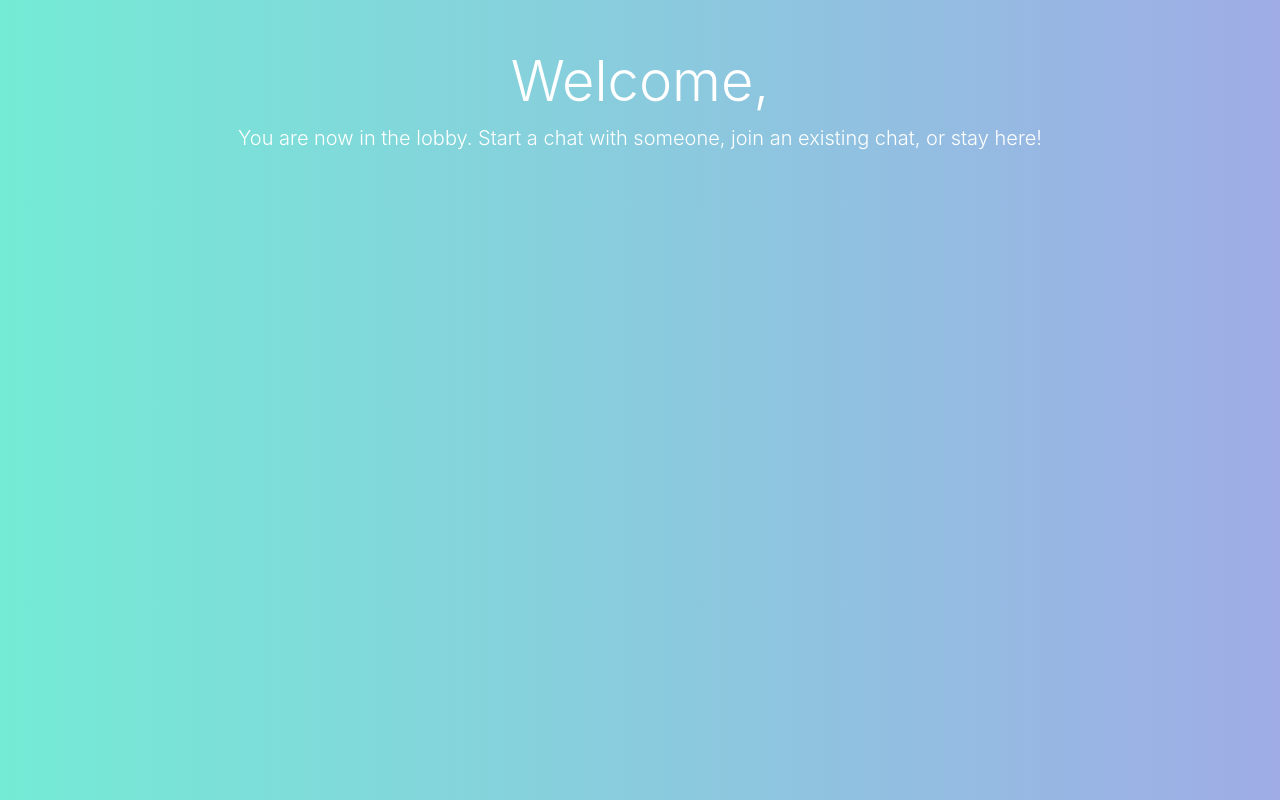
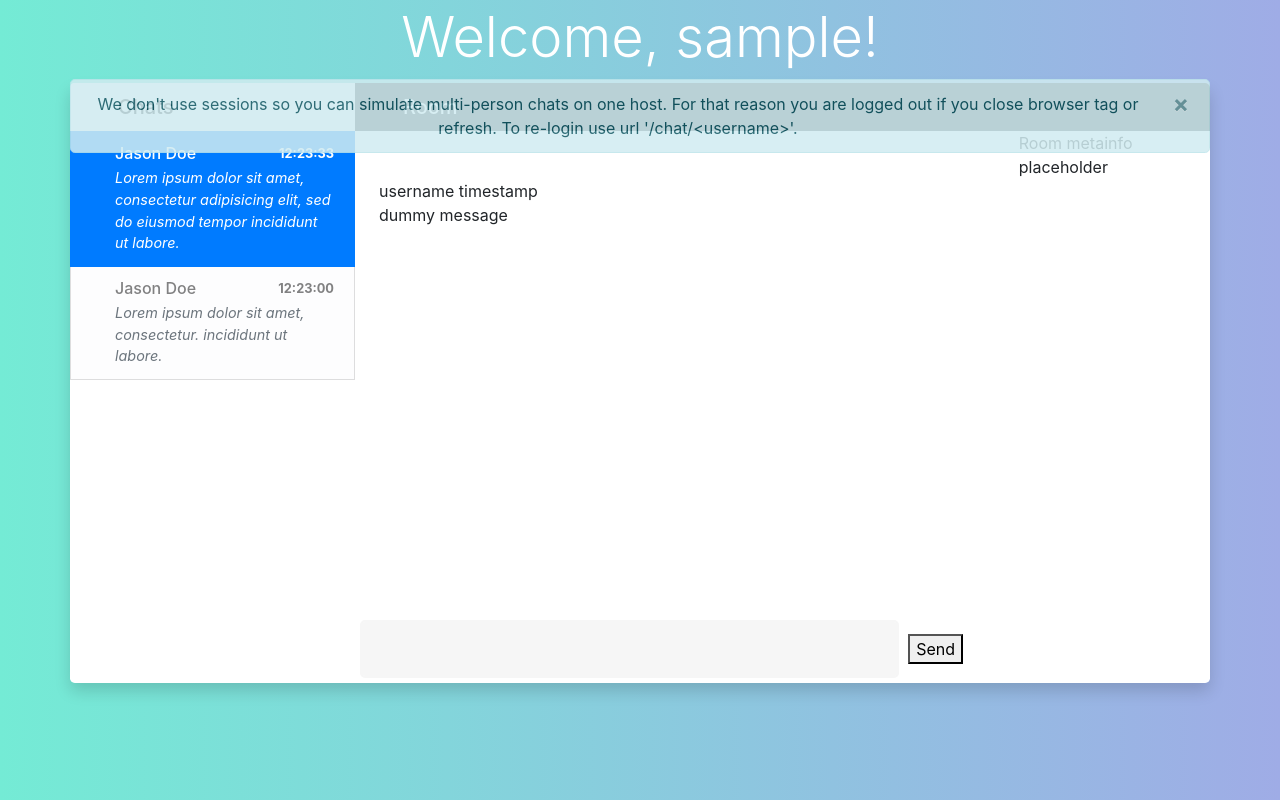
Before and after one commit to hl2638/flask-socket-chat, a Flask app: template templates/chat.html in a window 1280 px wide. Run offline with Flask 2, Linux system fonts and the light colour scheme; the template is opened without the code that fills it: most values are stand-ins (such as "Sample title", 1, 10 or a date in 2020); some libraries are stand-ins or nearby versions.

Commit message:
chat room layout half done

```diff
--- a/server.py
+++ b/server.py
@@ -2,13 +2,34 @@
 # https://www.youtube.com/watch?v=RdSrkkrj3l4&t=565s
 from flask import Flask, render_template, request, redirect, url_for, jsonify
 from flask_socketio import SocketIO, send, emit, join_room, leave_room
-import time, datetime
-import json
+import time, datetime, json, threading
 
 app = Flask(__name__)
 app.config['SECRET_KEY'] = 'mysecret'
 socketio = SocketIO(app, cors_allowed_origins="*")
 list_users = []
+
+started_broadcast = False
+
+# TODO: broadcast available peers and chats to lobby
+
+
+# broadcast to welcome page list of active users
+def welcome_broadcast():
+    while True:
+        time.sleep(0.5)
+        print('emitting activeUsers')
+        socketio.emit('activeUsers', [{'username': username} for username in list_users], room='Welcome')
+
+
+def start_welcome_broadcast():
+    global started_broadcast
+    if started_broadcast:
+        return
+    else:
+        print("starting broadcast to welcome page")
+        started_broadcast = True
+        socketio.start_background_task(target=welcome_broadcast)
 
 
 @socketio.on('message')
@@ -16,12 +37,12 @@ def handleMessage(msg):
     print("Message: ", msg)
     send(msg, broadcast=True)
 
-
-@socketio.on('activeUsers')
-def handleActiveUsers():
-    print('Received active users request.')
-    print('Active userlist: ', list_users)
-    emit('activeUsers', [{'username': username} for username in list_users])
+#
+# @socketio.on('activeUsers')
+# def handleActiveUsers():
+#     print('Received active users request.')
+#     print('Active userlist: ', list_users)
+#     emit('activeUsers', [{'username': username} for username in list_users])
 
 
 @socketio.on('login')
@@ -35,8 +56,13 @@ def handleLogin(data):
 def handleJoin(data):
     username, room = data['username'], data['room']
     join_room(room)
-    emit('joinMessage', {'timestamp': data['timestamp'], 'message': "Welcome %s." % username, 'room': room}, room=room)
-    print("%s has joined %s" % (username, room))
+    if room == 'Welcome':
+        print("Someone has visited the homepage.")
+        start_welcome_broadcast()
+    else:
+        emit('systemMessage', {'timestamp': data['timestamp'], 'message': "Welcome %s." % username, 'room': room},
+             room=room)
+        print("%s has joined %s" % (username, room))
 
 
 # ================================= ABOVE IS SOCKET IO.
@@ -46,6 +72,7 @@ def handleJoin(data):
 @app.route('/template')
 def template():
     return render_template('template.html')
+
 
 @app.route('/')
 @app.route('/index.html')
--- a/static/chat.js
+++ b/static/chat.js
@@ -1,14 +1,17 @@
 //TODO: send message in a specific room. Leave chat. Display members in the chat. Display available chats.
+//TODO: send an alert when first entering lobby. (welcome to the lobby, start or join a chat ...)
 $(document).ready(function(){
-        const username = '{{ username }}';
-        $('#welcome').text(`Welcome, ${username}!`);
+    const username = $('#main-header').text();
+    $('#main-header').text(`Welcome, ${username}!`);
     const socket = io.connect(window.location.host);
 
     socket.on('connect', function () {
         socket.emit('join', {username: username, room: 'Lobby', timestamp: get_timestamp()});
     });
 
-        socket.on('joinMessage', function(data){
+    //Case: refreshing page or re-logging in with the same username. Socket reconnects.
+
+    socket.on('systemMessage', function(data){
         console.log(data);
         var msgTemplate = '<div class="message system-message-container"><div class="message message-header">System {{ timestamp }}</div><div class=" message message-text">{{ message }}</div></div>';
         var msgHTML = Mustache.to_html(msgTemplate, data);
@@ -24,12 +27,12 @@
        $('#message-window').append(msgHTML);
     });
 
-        socket.on('disconnect', function () {
-            socket.emit('disconnect', {username: username});
-        });
 
     //=========ABOVE IS SOCKET BEHAVIOR
     //=========BELOW ARE FUNCTIONS
+
+    // TODO: if lobby, add a floating alert.
+    // TODO: when chat clicked, slightly expand height and display whole text
 
     function get_timestamp(){
         var d = new Date();
@@ -59,4 +62,5 @@
     $('#sendButton').on('click', function(){
         sendMessage();
     });
+
 });
--- a/static/style.css
+++ b/static/style.css
@@ -8,6 +8,8 @@
 html, body {
   background-color: #74EBD5;
   background-image: linear-gradient(90deg, #74EBD5 0%, #9FACE6 100%);
+  width:100%;
+  height:100%;
   box-sizing: border-box;
   /*min-height: 100vh;*/
 }
@@ -157,7 +159,6 @@ input[type=text]::placeholder {
   justify-content: center;
   width: 100%;
   min-height: 100%;
-  padding: 20px;
 }
 
 .formContent {
--- a/templates/chat.html
+++ b/templates/chat.html
@@ -1,33 +1,87 @@
+{# Part of the style of the chat room is borrowed from https://bootstrapious.com/p/bootstrap-chat #}
 {% extends 'template.html' %}
 {% block title %}Chat Room{% endblock %}
 {% block script %}<script type="text/javascript" src="{{ url_for('static', filename='chat.js') }}"></script>{% endblock %}
-{% block main_header %}Welcome, {% endblock %}
-{% block sub_header %}You are now in the lobby. Start a chat with someone, join an existing chat, or stay here!{% endblock %}
-<div class="main-window">
-    <div class="chat-list">
-        <span>Chats</span>
-        <ul></ul>
+{#{% block sub_header %}You are now in the lobby. Start a chat with someone, join an existing chat, or stay here!{% endblock %}#}
+{% block header %}
+<div class="container py-1">
+    <header class="text-center">
+        <h1 class="display-4 text-white" id="main-header">{{ username }}</h1>
+    <div class="row" style="position: static; height: 0px;">
+        <div class="alert alert-info alert-dismissible fade show rounded-lg" role="alert" style=" position: relative; top: 0; z-index: 9999; opacity: 85%;">
+            We don't use sessions so you can simulate multi-person chats on one host. For that reason you are logged out if you close browser tag or refresh. To re-login use url '/chat/&lt;username&gt;'.
+          <button type="button" class="close" data-dismiss="alert" aria-label="Close">
+            <span aria-hidden="true">&times;</span>
+          </button>
         </div>
-    <div class="chat-room chat-room-main">
-        <div class="chat-room head" id="chat-room-head">
-            <span>Chat Room Name placeholder</span>
     </div>
-        <div class="chat-room chat-room-body">
-            <div class="chat-room chat-room-window">
-                <div class="message message-window" id="message-window">
-{#                    <div class="message message-container">#}
-{#                        <div class="message message-header">username timestamp</div>#}
-{#                        <div class="message message-text">dummy message</div>#}
-{#                    </div>#}
+    </header>
 </div>
-                <div class="chat-room message-inputbox">
+{% endblock %}
+{% block main_body %}
+<div class="main-window container h-75">
+
+    <div class="row h-100 rounded-lg overflow-hidden shadow">
+
+        <div class="col-3 d-flex flex-column bg-white  p-0" id="sidebar" >
+            <div class="bg-gray px-4 py-2 bg-light h-">
+              <p class="h5 mb-0 py-1 px-4">Chats</p>
+            </div>
+            <div class="list-group flex-grow-1 rounded-0" id="chat-list">
+                <a class="list-group-item list-group-item-action active text-white rounded-0">
+                  <div class="media">
+                    <div class="media-body ml-4">
+                      <div class="d-flex align-items-center justify-content-between mb-1">
+                        <h6 class="mb-0" id="peer-1">Jason Doe</h6><small class="small font-weight-bold">12:23:33</small>
+                      </div>
+                      <p class="font-italic mb-0 text-small">Lorem ipsum dolor sit amet, consectetur adipisicing elit, sed do eiusmod tempor incididunt ut labore.</p>
+                    </div>
+                  </div>
+                </a>
+                <a href="#" class="list-group-item list-group-item-action list-group-item-light rounded-0">
+                  <div class="media">
+                    <div class="media-body ml-4">
+                      <div class="d-flex align-items-center justify-content-between mb-1">
+                        <h6 class="mb-0">Jason Doe</h6><small class="small font-weight-bold">12:23:00</small>
+                      </div>
+                      <p class="font-italic text-muted mb-0 text-small">Lorem ipsum dolor sit amet, consectetur. incididunt ut labore.</p>
+                    </div>
+                  </div>
+                </a>
+            </div>
+
+        </div>
+
+{#        TODO: replace chat message with styles from template.#}
+{#        TODO: add a leave chat button.#}
+{#        TODO: add scroll bar for sidebar and chat window.#}
+{#        TODO: add navbar and slide sidebar for available chats#}
+
+        <div class="col-9 d-flex flex-column bg-white p-0" id="chat-room">
+            <div class="bg-dark text-white px-4 py-2 bg-light">
+              <p class="h5 mb-0 py-1 px-4">Room</p>
+            </div>
+            <div class="row flex-grow-1">
+                    <div class="col-9 d-flex flex-column">
+                        <div class="px-4 py-5 d-flex flex-column bg-white flex-grow-1" id="message-window">
+                            <div class="message message-container">
+                                <div class="message message-header">username timestamp</div>
+                                <div class="message message-text">dummy message</div>
+                            </div>
+                        </div>
+                        <div id="message-inputbox">
                             <input type="text" id="message-input">
                             <button id="sendButton">Send</button>
                         </div>
                     </div>
+                    <div class="col-3">
                         <div class="chat-room chat-room-meta head">Room metainfo placeholder</div>
                     </div>
                 </div>
+
         </div>
-</body>
-</html>
+
+    </div>
+
+</div>
+{% endblock %}
--- a/templates/template.html
+++ b/templates/template.html
@@ -13,12 +13,14 @@
 </head>
 <body>
 {% block script %}{% endblock %}
+{% block header %}
 <div class="container py-5 px-4">
     <header class="text-center">
         <h1 class="display-4 text-white" id="main-header">{% block main_header %}{% endblock %}</h1>
         <p class="text-white lead mb-0" id="sub-header">{% block sub_header %}{% endblock %}</p>
     </header>
 </div>
+{% endblock %}
 {% block main_body %}{% endblock %}
 </body>
 </html>
```
Also changed, not shown: static/index.js (+7 -7 lines), templates/index.html (+4 -5 lines). Lines whose indentation alone changed are shown as unchanged.
